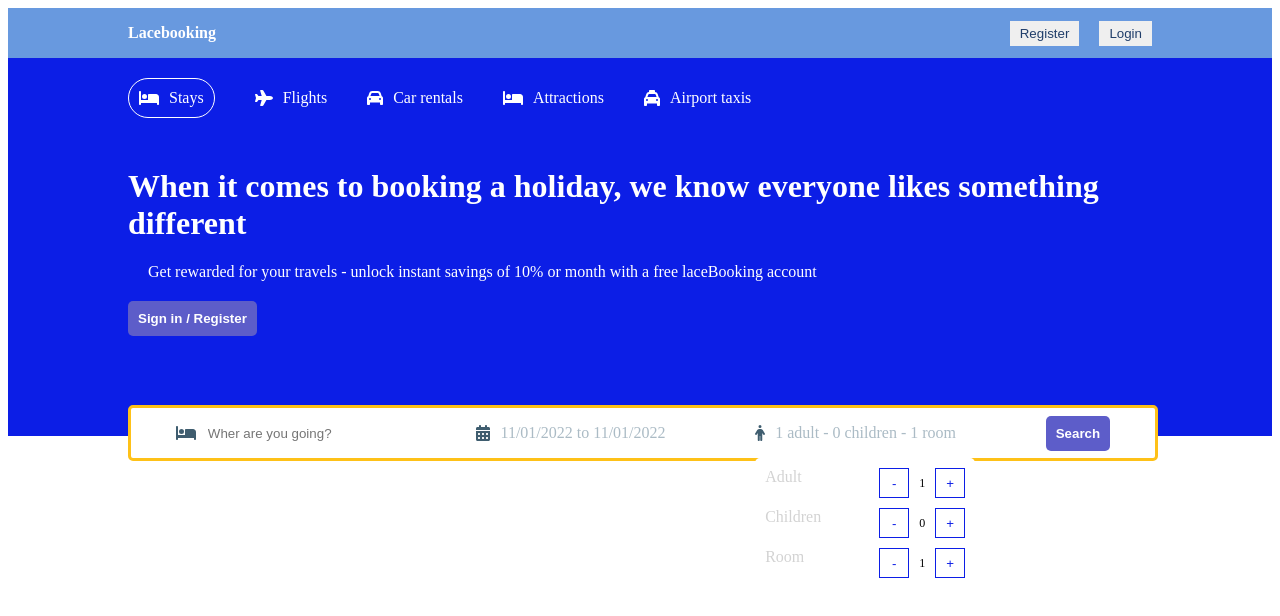
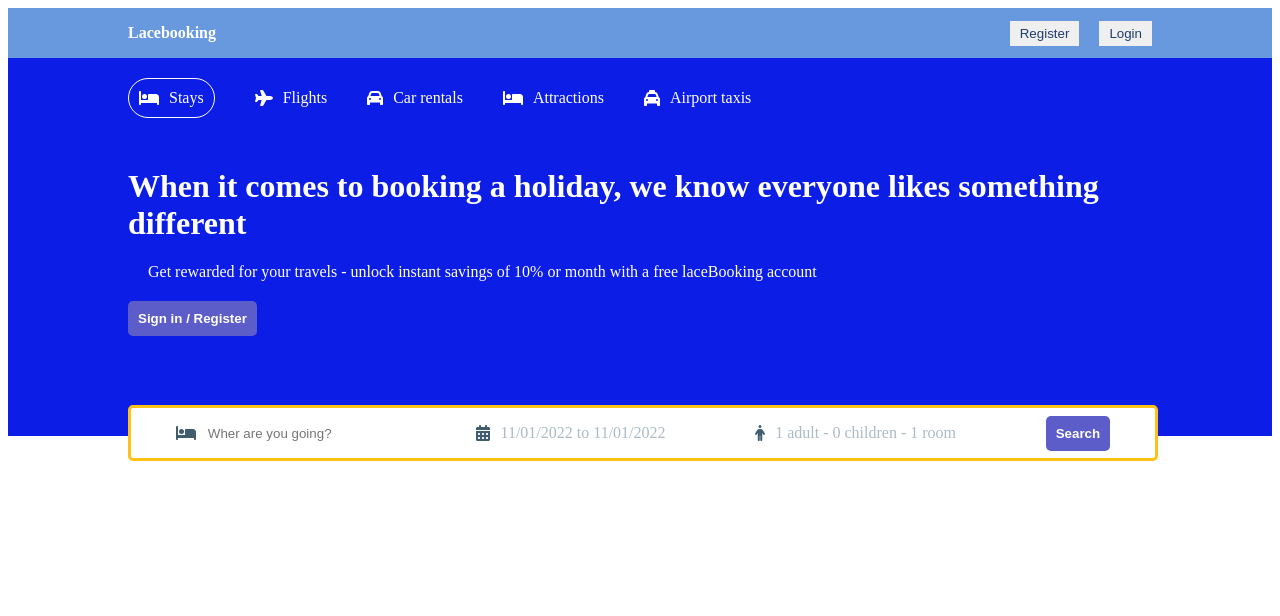
Before and after one commit to Adrion10/BookingApp, a React (Create React App) app in the folder client/: page / in a window 1280 px wide. Shown: the top 616 px of the page. Built offline with nearby package versions, Linux system fonts and the light colour scheme.

Commit message:
const handleOption = (name, operation) => {

```diff
--- a/client/src/components/header/Header.jsx
+++ b/client/src/components/header/Header.jsx
@@ -29,6 +29,15 @@ const Header = () => {
     children: 0,
     room: 1,
   });
+
+  const handleOption = (name, operation) => {
+    setOptions((prev) => {
+      return {
+        ...prev,
+        [name]: operation === "i" ? options[name] + 1 : options[name] - 1,
+      };
+    });
+  };
   return (
     <div className="header">
       <div className="headerContainer">
@@ -93,33 +102,76 @@ const Header = () => {
           </div>
           <div className="headerSearchItem">
             <FontAwesomeIcon icon={faPerson} className="headerIcon" />
-            <span className="headerSearchText">{`${options.adult} adult - ${options.children} children - ${options.room} room `}</span>
+            <span
+              onClick={() => setOpenOptions(!openOptions)}
+              className="headerSearchText"
+            >{`${options.adult} adult - ${options.children} children - ${options.room} room `}</span>
+            {openOptions && (
               <div className="options">
                 <div className="optionItem">
                   <span className="optionText">Adult</span>
                   <div className="optionCounter">
-                  <button className="optionCounterBtn">-</button>
-                  <span className="optionCounterNumber">1</span>
-                  <button className="optionCounterBtn">+</button>
+                    <button
+                      disabled={options.adult <= 1}
+                      className="optionCounterBtn"
+                      onClick={() => handleOption("adult", "d")}
+                    >
+                      -
+                    </button>
+                    <span className="optionCounterNumber">
+                      {options.adult}{" "}
+                    </span>
+
+                    <button
+                      className="optionCounterBtn"
+                      onClick={() => handleOption("adult", "i")}
+                    >
+                      +
+                    </button>
                   </div>
                 </div>
                 <div className="optionItem">
                   <span className="optionText">Children</span>
                   <div className="optionCounter">
-                  <button className="optionCounterBtn">-</button>
-                  <span className="optionCounterNumber">0</span>
-                  <button className="optionCounterBtn">+</button>
+                    <button
+                      disabled={options.children <= 0}
+                      className="optionCounterBtn"
+                      onClick={() => handleOption("children", "d")}
+                    >
+                      -
+                    </button>
+                    <span className="optionCounterNumber">
+                      {options.children}
+                    </span>
+                    <button
+                      className="optionCounterBtn"
+                      onClick={() => handleOption("children", "i")}
+                    >
+                      +
+                    </button>
                   </div>
                 </div>
                 <div className="optionItem">
                   <span className="optionText">Room</span>
                   <div className="optionCounter">
-                  <button className="optionCounterBtn">-</button>
-                  <span className="optionCounterNumber">1</span>
-                  <button className="optionCounterBtn">+</button>
+                    <button
+                      disabled={options.room <= 1}
+                      className="optionCounterBtn"
+                      onClick={() => handleOption("room", "d")}
+                    >
+                      -
+                    </button>
+                    <span className="optionCounterNumber">{options.room} </span>
+                    <button
+                      className="optionCounterBtn"
+                      onClick={() => handleOption("room", "i")}
+                    >
+                      +
+                    </button>
                   </div>
                 </div>
               </div>
+            )}
           </div>
           <div className="headerSearchItem">
             <button className="headerBtn">Search</button>
--- a/client/src/components/header/header.css
+++ b/client/src/components/header/header.css
@@ -80,10 +80,10 @@ gap: 10px;
 .options{
     position: absolute;
     top: 50px;
-    background-color: #fff;
+    background-color: rgb(252, 250, 250);
     color: lightgray;
     border-radius: 5px;
-    box-shadow: 0, 0 , 10px, -5px rgba(0, 0, 0, 0.4);
+    box-shadow: 0, 10px , 10px, -5px rgba(0, 0, 0, 0.2);
 
 }
 .optionItem{
@@ -108,3 +108,6 @@ gap: 10px;
     cursor: pointer;
     background-color: #fff;
 }
+.optionCounterBtn:disabled{
+    cursor:  not-allowed;
+}
```
Lines whose indentation alone changed are shown as unchanged.
